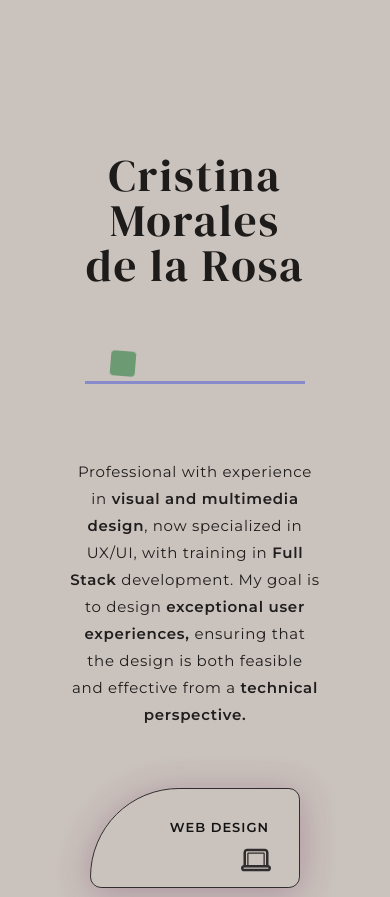
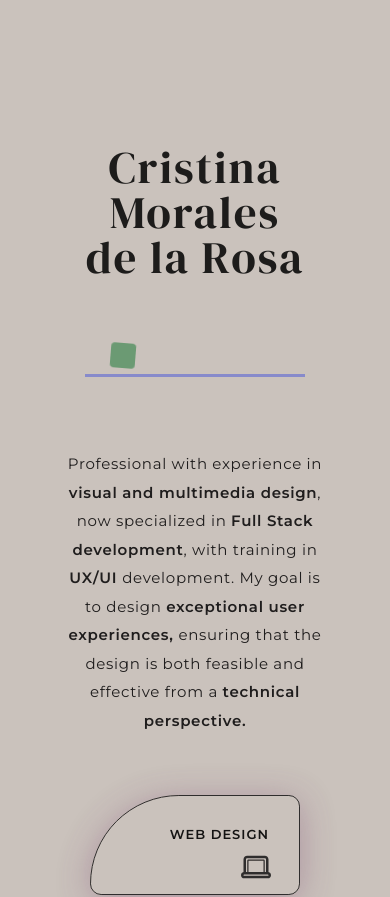
Before and after one commit to CMoralesDeLaRosa/Portfolio, a React (Vite) app: page / in a window 390 px wide. Shown: the top 897 px of the page. Built offline with nearby package versions, Linux system fonts and the light colour scheme.

Commit message:
Fix P Landing Page

```diff
--- a/src/pages/landingPage/landingPage.css
+++ b/src/pages/landingPage/landingPage.css
@@ -322,9 +322,9 @@
     margin-bottom: var(--pf-margin-l);
   }
   .article-presentation-landing-page > p {
-    width: 250px;
+    width: 260px;
     font-size: 15px;
-    line-height: 1.8;
+    line-height: 1.9;
   }
   .div-container-loading-box {
     justify-content: center;
--- a/src/pages/landingPage/landingPage.jsx
+++ b/src/pages/landingPage/landingPage.jsx
@@ -46,8 +46,10 @@ const LandingPage = () => {
         <p>
           Professional with experience in
           <span className='highlight'> visual and multimedia design</span>, now
-          specialized in UX/UI, with training in
-          <span className='highlight'> Full Stack </span>
+          specialized in{' '}
+          <span className='highlight'>Full Stack development</span>, with
+          training in
+          <span className='highlight'> UX/UI </span>
           development. My goal is to design{' '}
           <span className='highlight'>exceptional user experiences, </span>
           ensuring that the design is both feasible and effective from a{' '}
```
